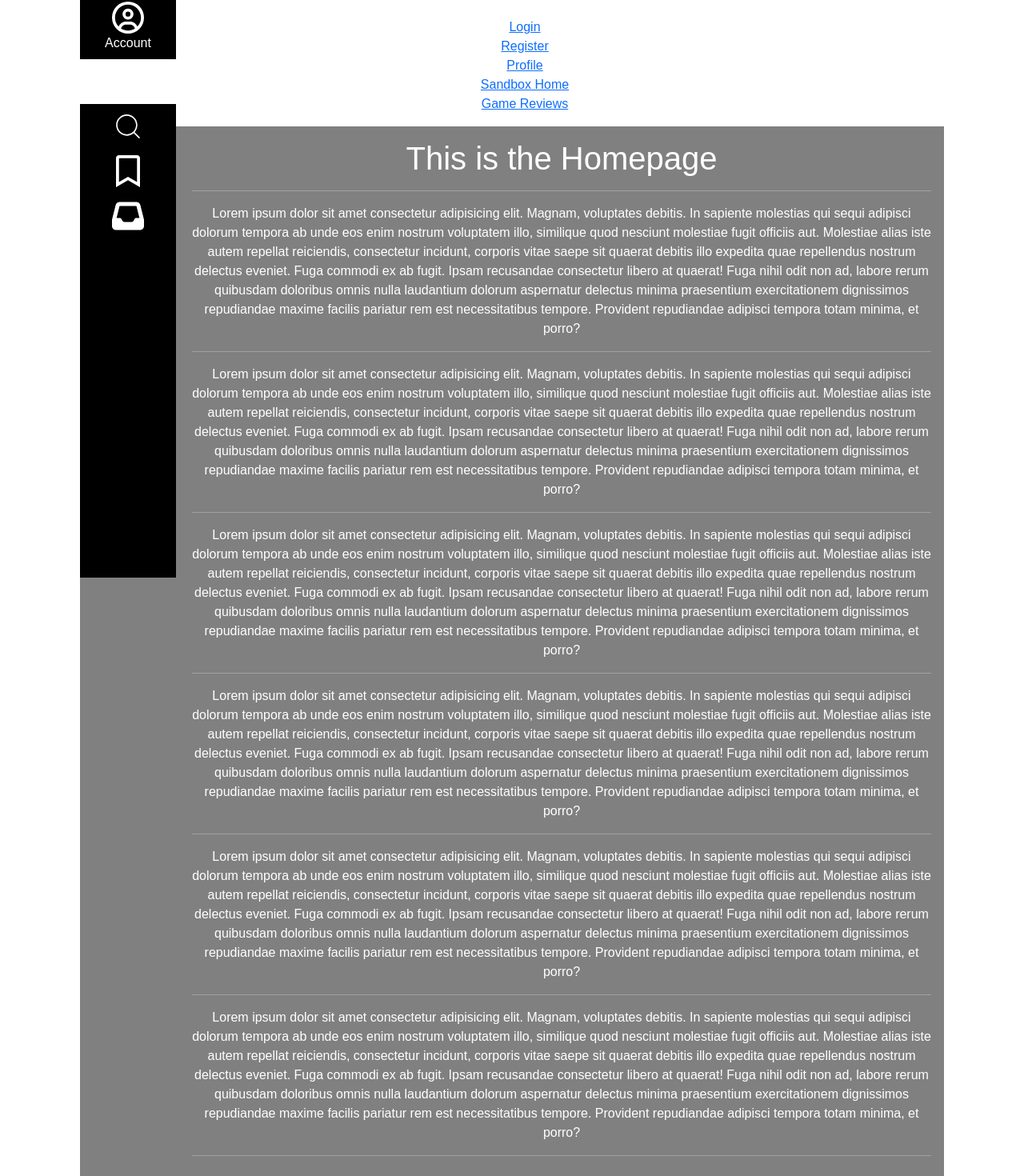
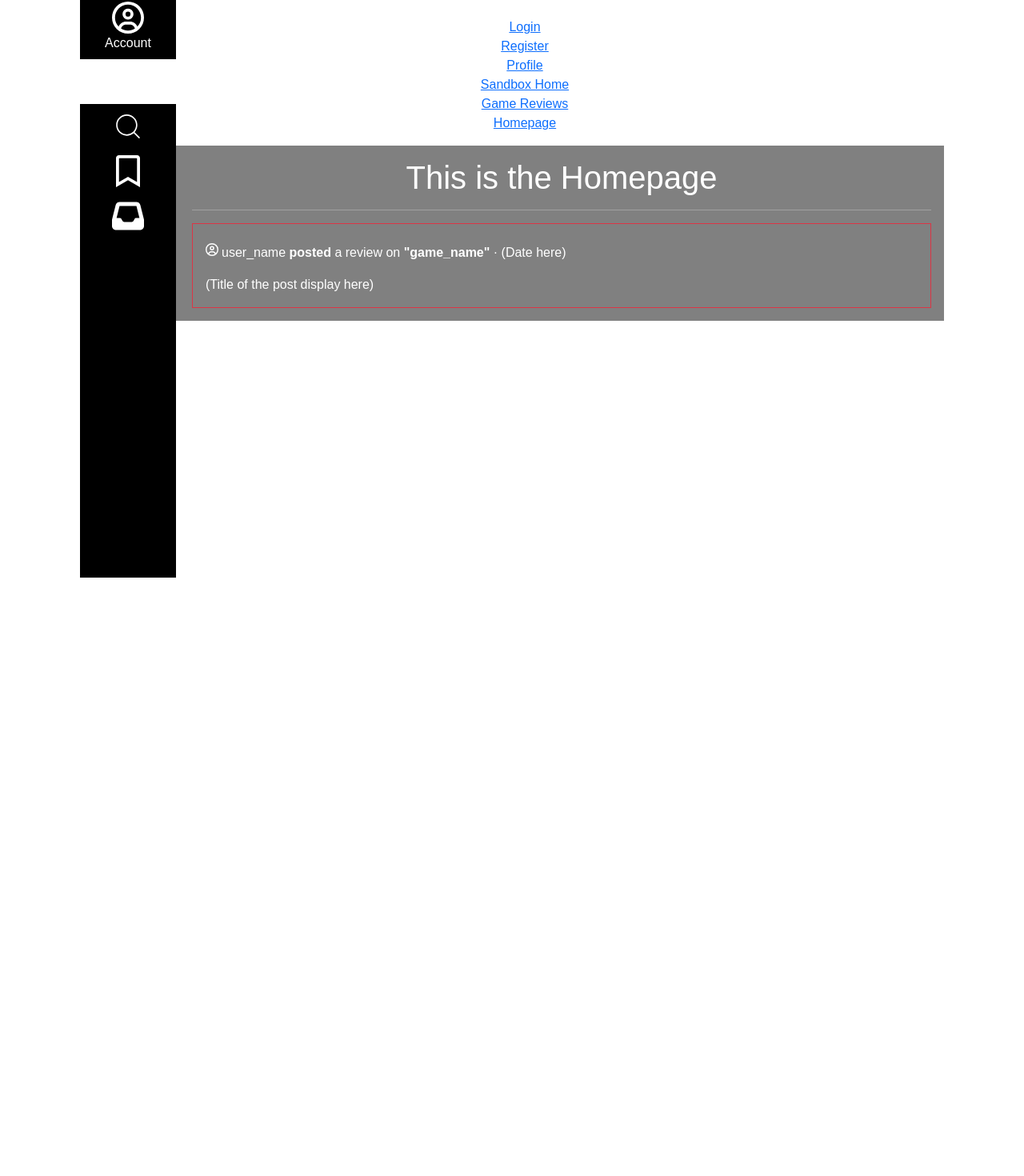
Before and after one commit to GameHorizonDev/cs5610-final-project, a React (Create React App) app: page /GameHorizon/Homepage in a window 1280 px wide. Shown: the part 78-1548 px from the top of the page at 80% size. After the commit the page ends 800 px from the top, so only its background shows below. Built offline with nearby package versions, Linux system fonts and the light colour scheme.

Commit message:
Add in a link to homepage

```diff
--- a/src/Components/Navigation.tsx
+++ b/src/Components/Navigation.tsx
@@ -10,6 +10,7 @@ const Navigation = () => {
                 <li><Link to="/profile">Profile</Link></li>
                 <li><Link to="/sandbox/homepage">Sandbox Home</Link></li>
                 <li><Link to="/sandbox/gamereviews/540">Game Reviews</Link></li>
+                <li><Link to="/GameHorizon/Homepage">Homepage</Link></li>
             </ul>
         </nav>
     );
--- a/src/GameHorizon/Homepage/index.tsx
+++ b/src/GameHorizon/Homepage/index.tsx
@@ -1,47 +1,27 @@
 import { useSelector } from "react-redux";
 import { Link } from "react-router-dom";
+import { FaInbox, FaRegCircleUser } from "react-icons/fa6";
+
 
 export default function Homepage(){
     return (
         <div id="sm-homepage">
             <h1 id="sm-homepage-title">This is the Homepage</h1> <hr />
 
-            <p>Lorem ipsum dolor sit amet consectetur adipisicing elit. Magnam, voluptates debitis. In sapiente molestias qui sequi adipisci dolorum tempora ab unde
-                eos enim nostrum voluptatem illo, similique quod nesciunt molestiae fugit officiis aut. Molestiae alias iste autem repellat reiciendis, consectetur
-                incidunt, corporis vitae saepe sit quaerat debitis illo expedita quae repellendus nostrum delectus eveniet. Fuga commodi ex ab fugit. Ipsam recusandae
-                consectetur libero at quaerat! Fuga nihil odit non ad, labore rerum quibusdam doloribus omnis nulla laudantium dolorum aspernatur delectus minima praesentium
-                exercitationem dignissimos repudiandae maxime facilis pariatur rem est necessitatibus tempore. Provident repudiandae adipisci tempora totam minima, et porro?</p> <hr />
+            <div id="sm-sample-post"className="border border-danger">
+                <div className="d-flex align-items-start ms-3 pt-4">
+                    <FaRegCircleUser />
+                    <span className="d-inline-flex ms-1">
+                        <p> user_name <b>posted</b> a review on <b>"game_name"</b> <span>&#183;</span> (Date here) </p>
+                    </span> <br/>
 
-            <p>Lorem ipsum dolor sit amet consectetur adipisicing elit. Magnam, voluptates debitis. In sapiente molestias qui sequi adipisci dolorum tempora ab unde
-                eos enim nostrum voluptatem illo, similique quod nesciunt molestiae fugit officiis aut. Molestiae alias iste autem repellat reiciendis, consectetur
-                incidunt, corporis vitae saepe sit quaerat debitis illo expedita quae repellendus nostrum delectus eveniet. Fuga commodi ex ab fugit. Ipsam recusandae
-                consectetur libero at quaerat! Fuga nihil odit non ad, labore rerum quibusdam doloribus omnis nulla laudantium dolorum aspernatur delectus minima praesentium
-                exercitationem dignissimos repudiandae maxime facilis pariatur rem est necessitatibus tempore. Provident repudiandae adipisci tempora totam minima, et porro?</p> <hr />
+                </div>
+                <div className="d-flex align-items-start ms-3">
+                    <p className="text-start">(Title of the post display here)</p>
+                </div>
 
-            <p>Lorem ipsum dolor sit amet consectetur adipisicing elit. Magnam, voluptates debitis. In sapiente molestias qui sequi adipisci dolorum tempora ab unde
-                eos enim nostrum voluptatem illo, similique quod nesciunt molestiae fugit officiis aut. Molestiae alias iste autem repellat reiciendis, consectetur
-                incidunt, corporis vitae saepe sit quaerat debitis illo expedita quae repellendus nostrum delectus eveniet. Fuga commodi ex ab fugit. Ipsam recusandae
-                consectetur libero at quaerat! Fuga nihil odit non ad, labore rerum quibusdam doloribus omnis nulla laudantium dolorum aspernatur delectus minima praesentium
-                exercitationem dignissimos repudiandae maxime facilis pariatur rem est necessitatibus tempore. Provident repudiandae adipisci tempora totam minima, et porro?</p> <hr />
-
-            <p>Lorem ipsum dolor sit amet consectetur adipisicing elit. Magnam, voluptates debitis. In sapiente molestias qui sequi adipisci dolorum tempora ab unde
-                eos enim nostrum voluptatem illo, similique quod nesciunt molestiae fugit officiis aut. Molestiae alias iste autem repellat reiciendis, consectetur
-                incidunt, corporis vitae saepe sit quaerat debitis illo expedita quae repellendus nostrum delectus eveniet. Fuga commodi ex ab fugit. Ipsam recusandae
-                consectetur libero at quaerat! Fuga nihil odit non ad, labore rerum quibusdam doloribus omnis nulla laudantium dolorum aspernatur delectus minima praesentium
-                exercitationem dignissimos repudiandae maxime facilis pariatur rem est necessitatibus tempore. Provident repudiandae adipisci tempora totam minima, et porro?</p> <hr />
-
-            <p>Lorem ipsum dolor sit amet consectetur adipisicing elit. Magnam, voluptates debitis. In sapiente molestias qui sequi adipisci dolorum tempora ab unde
-                eos enim nostrum voluptatem illo, similique quod nesciunt molestiae fugit officiis aut. Molestiae alias iste autem repellat reiciendis, consectetur
-                incidunt, corporis vitae saepe sit quaerat debitis illo expedita quae repellendus nostrum delectus eveniet. Fuga commodi ex ab fugit. Ipsam recusandae
-                consectetur libero at quaerat! Fuga nihil odit non ad, labore rerum quibusdam doloribus omnis nulla laudantium dolorum aspernatur delectus minima praesentium
-                exercitationem dignissimos repudiandae maxime facilis pariatur rem est necessitatibus tempore. Provident repudiandae adipisci tempora totam minima, et porro?</p> <hr />
-
-            <p>Lorem ipsum dolor sit amet consectetur adipisicing elit. Magnam, voluptates debitis. In sapiente molestias qui sequi adipisci dolorum tempora ab unde
-                eos enim nostrum voluptatem illo, similique quod nesciunt molestiae fugit officiis aut. Molestiae alias iste autem repellat reiciendis, consectetur
-                incidunt, corporis vitae saepe sit quaerat debitis illo expedita quae repellendus nostrum delectus eveniet. Fuga commodi ex ab fugit. Ipsam recusandae
-                consectetur libero at quaerat! Fuga nihil odit non ad, labore rerum quibusdam doloribus omnis nulla laudantium dolorum aspernatur delectus minima praesentium
-                exercitationem dignissimos repudiandae maxime facilis pariatur rem est necessitatibus tempore. Provident repudiandae adipisci tempora totam minima, et porro?</p> <hr />
-            {/* This is where you get the post structure of the  */}
+            </div>
+            {/* Optional in-game picture here if the user post it up  */}
         </div>
     );
 }
```
